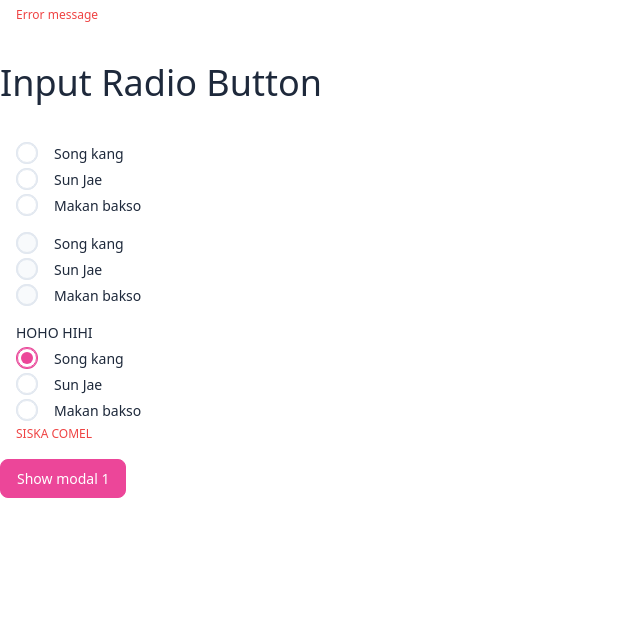
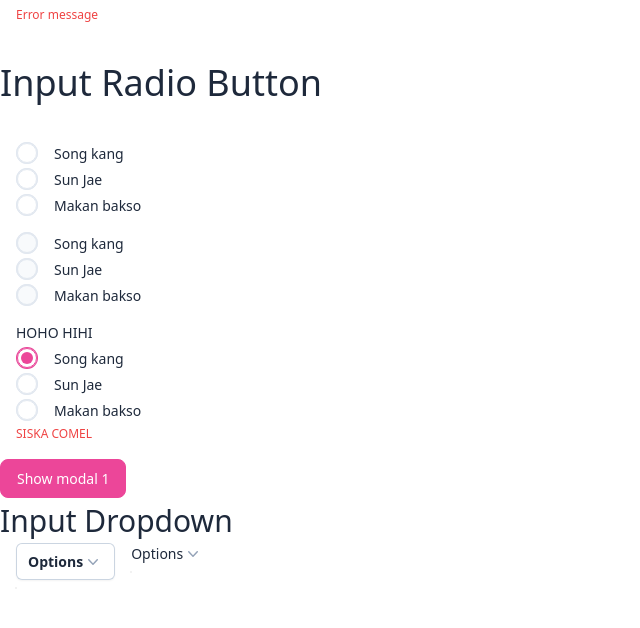
Before and after one commit to siska199/pp-w-code-base-react, a React (Vite) app in the folder react/: page / in a window 1280 px wide. Shown: the part 3034-3662 px from the top of the page, without its empty margins (0-640 px from the left). Before the commit the page ends 3532 px from the top, so only its background shows below. Built offline with nearby package versions, Linux system fonts and the light colour scheme; the HTML template or start-up script is replaced by a standard one.

Commit message:
add compoennt dropdown and hook useOnClickOutside

```diff
--- a/react/src/App.tsx
+++ b/react/src/App.tsx
@@ -2,6 +2,7 @@ import "@assets/styles/index.css"
 import "@assets/styles/ui/input.css"
 import "@assets/styles/ui/modal.css"
 import ExampleButton from "@components/examples/ExampleButton"
+import ExampleDropdown from "@components/examples/ExampleDropdown"
 import ExampleInput from "@components/examples/ExampleInput"
 import ExampleModal from "@components/examples/ExampleModal"
 
@@ -11,6 +12,7 @@ const App = () => {
       <ExampleButton/>
       <ExampleInput/>
       <ExampleModal/>
+      <ExampleDropdown/>
     </>
   )
 }
--- a/react/src/assets/icons/index.ts
+++ b/react/src/assets/icons/index.ts
@@ -2,6 +2,7 @@ export { default as IconCalender } from '@assets/icons/calender.svg?react';
 export { default as IconChecked } from '@assets/icons/checked.svg?react';
 export { default as IconChevronLeft } from '@assets/icons/chevron-left.svg?react';
 export { default as IconChevronRight } from '@assets/icons/chevron-right.svg?react';
+export { default as IconChevronDown } from '@assets/icons/chevron-down.svg?react';
 export { default as IconClear } from '@assets/icons/clear.svg?react';
 export { default as IconClose } from '@assets/icons/close.svg?react';
 export { default as IconEyeClose } from '@assets/icons/eye-close.svg?react';
--- /dev/null
+++ b/react/src/components/examples/ExampleDropdown.tsx
@@ -0,0 +1,22 @@
+import DropdownBase from "@components/ui/dropdown/DropdownBase"
+import { TOption } from "@types"
+
+const ExampleDropdown = () => {
+    const handleOnClick = (data: TOption) => {
+        console.log("name: ", data)
+    }
+    return (
+        <>
+
+            <h5>Input Dropdown</h5>
+            <div className="ml-[1rem] h-[50rem] flex gap-4">
+                <DropdownBase label={"Options"} onClick={handleOnClick} options={[{ label: "Siska 1", value: "Siska" }, { label: "Siska 2", value: "Siska" }, { label: "Siska 3", value: "Siska" }]} />
+                <DropdownBase isDefaultStyle={false} label={"Options"} onClick={handleOnClick} options={[{ label: "Siska 1", value: "Siska" }, { label: "Siska 2", value: "Siska" }, { label: "Siska 3", value: "Siska" }]} />
+
+
+            </div>
+        </>
+    )
+}
+
+export default ExampleDropdown
--- /dev/null
+++ b/react/src/components/ui/dropdown/DropdownBase.tsx
@@ -0,0 +1,61 @@
+/* eslint-disable react/jsx-handler-names */
+import { IconChevronDown } from "@assets/icons";
+import useOnClickOutside from "@hooks/useOnClickOutside";
+import { TOption } from "@types";
+import clsx from "clsx";
+import { useRef, useState } from "react";
+
+interface TProps {
+    label: React.ReactNode;
+    options: TOption[];
+    onClick: (data: TOption) => void;
+    customeClass?: {
+        containerDropdown?: string;
+    };
+    isDefaultStyle?: boolean;
+}
+
+const DropdownBase = (props: TProps) => {
+    const ref = useRef<HTMLDivElement|null>(null);
+    const { options, label, onClick: handleOnClick, customeClass, isDefaultStyle = true } = props;
+    const [isOpen, setIsOpen] = useState(false)
+
+    useOnClickOutside<HTMLDivElement>({ ref, handler: () => setIsOpen(false) });
+
+    return (
+        <div className="relative inline-block text-left">
+            <div onClick={() => setIsOpen(!isOpen)}>
+                <button type="button" className={clsx({
+                    "inline-flex w-full justify-center items-center gap-x-1.5 ": true,
+                    "rounded-md bg-white px-3 py-2 text-sm font-semibold shadow-sm ring-1 ring-inset ring-gray-300 hover:bg-gray-50": isDefaultStyle,
+                    [customeClass?.containerDropdown || ""]: customeClass?.containerDropdown
+                })}>
+                    {label}
+                    <IconChevronDown />
+                </button>
+            </div>
+
+            <div ref={ref} className={clsx({
+                "absolute  z-10 mt-2 transition-all overflow-hidden origin-top-right rounded-md bg-white  ring-1 ring-black ring-opacity-5 focus:outline-none": true,
+                " h-auto shadow-lg w-56": isOpen,
+                " h-0 shadow-none": !isOpen
+            })}>
+                {
+                    isOpen && <div className="py-0">
+                        {
+                            options?.map((option, i) =>
+                                <div key={i} onClick={() => {
+                                    handleOnClick(option)
+                                    setIsOpen(false)
+                                }} className="hover:bg-gray-100 block px-4 py-2 cursor-pointer" >{option?.label}</div>
+                            )
+                        }
+                    </div>
+                }
+
+            </div>
+        </div>
+    )
+}
+
+export default DropdownBase
--- /dev/null
+++ b/react/src/components/ui/dropdown/DropdownFloating.tsx
@@ -0,0 +1,8 @@
+
+const DropdownFloating = () => {
+  return (
+    <div>DropdownFloating</div>
+  )
+}
+
+export default DropdownFloating
--- /dev/null
+++ b/react/src/hooks/useOnClickOutside.tsx
@@ -0,0 +1,28 @@
+import { RefObject, useEffect } from "react";
+
+interface TProps<T> {
+    handler: () => void;
+    ref : RefObject<T>;
+}
+
+const useOnClickOutside = <T,>(props: TProps<T>) => {
+    const { ref, handler } = props
+    useEffect(() => {
+        const handleListener = () => {
+            if (!ref.current) {
+                return;
+            }
+            handler();
+        };
+
+        document.addEventListener("mousedown",handleListener);
+        document.addEventListener("touchstart", handleListener);
+
+        return () => {
+            document.removeEventListener("mousedown", handleListener);
+            document.removeEventListener("touchstart", handleListener);
+        };
+    }, [ref, handler]);
+};
+
+export default useOnClickOutside;
--- a/react/src/types/index.ts
+++ b/react/src/types/index.ts
@@ -10,4 +10,9 @@ export interface TCustomeEventOnChange<V> {
 }
 
 export type TEmptyValue = "" | null | undefined
+
+export interface TOption {
+  label : string;
+  value:string;
+}
 /*----------------FORM--------------------*/
```
Also changed, not shown: react/src/assets/icons/chevron-down.svg (added), react/src/types/ui/index.ts (line endings or trailing spaces), react/what-to-add.txt.
